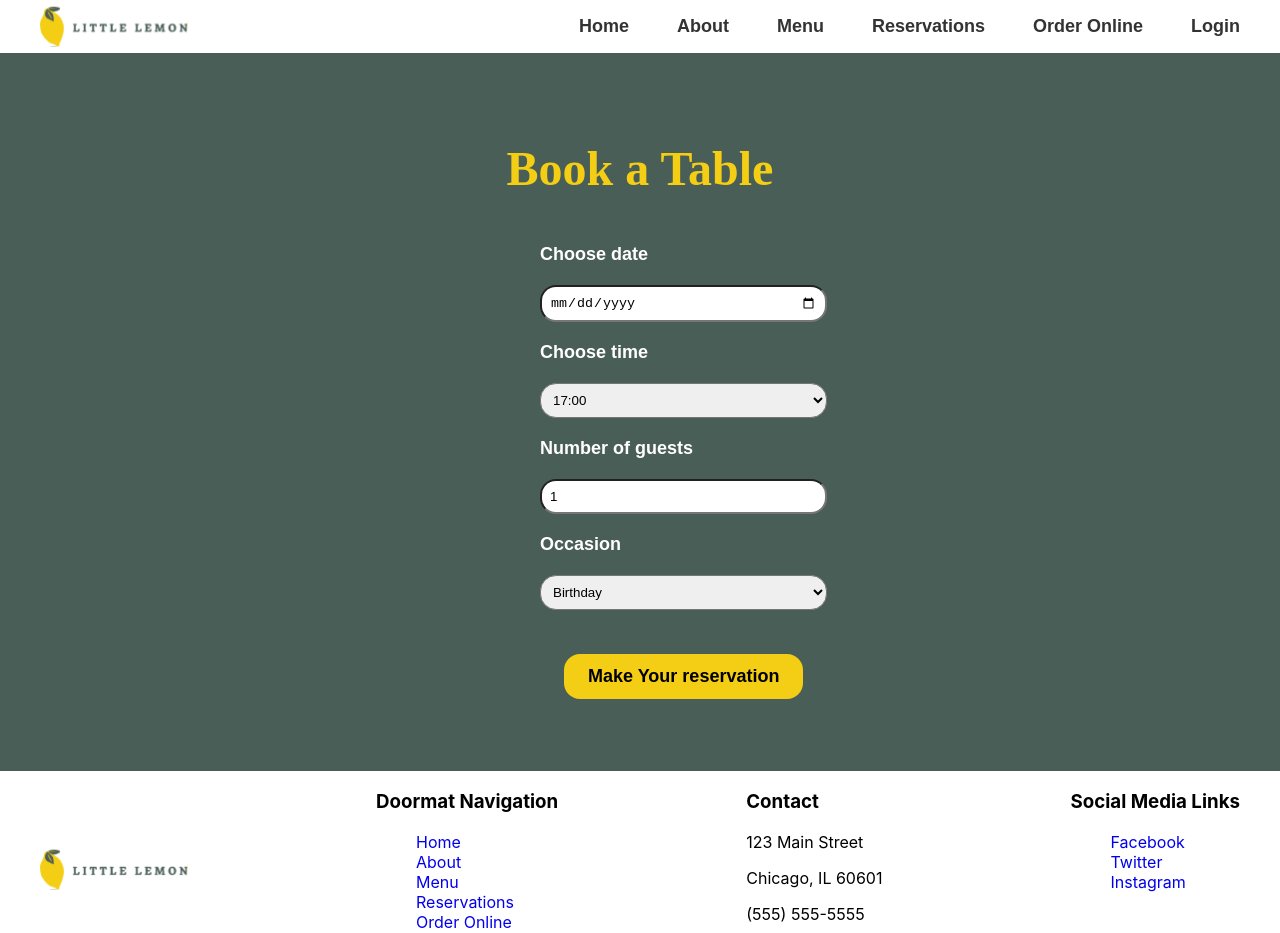
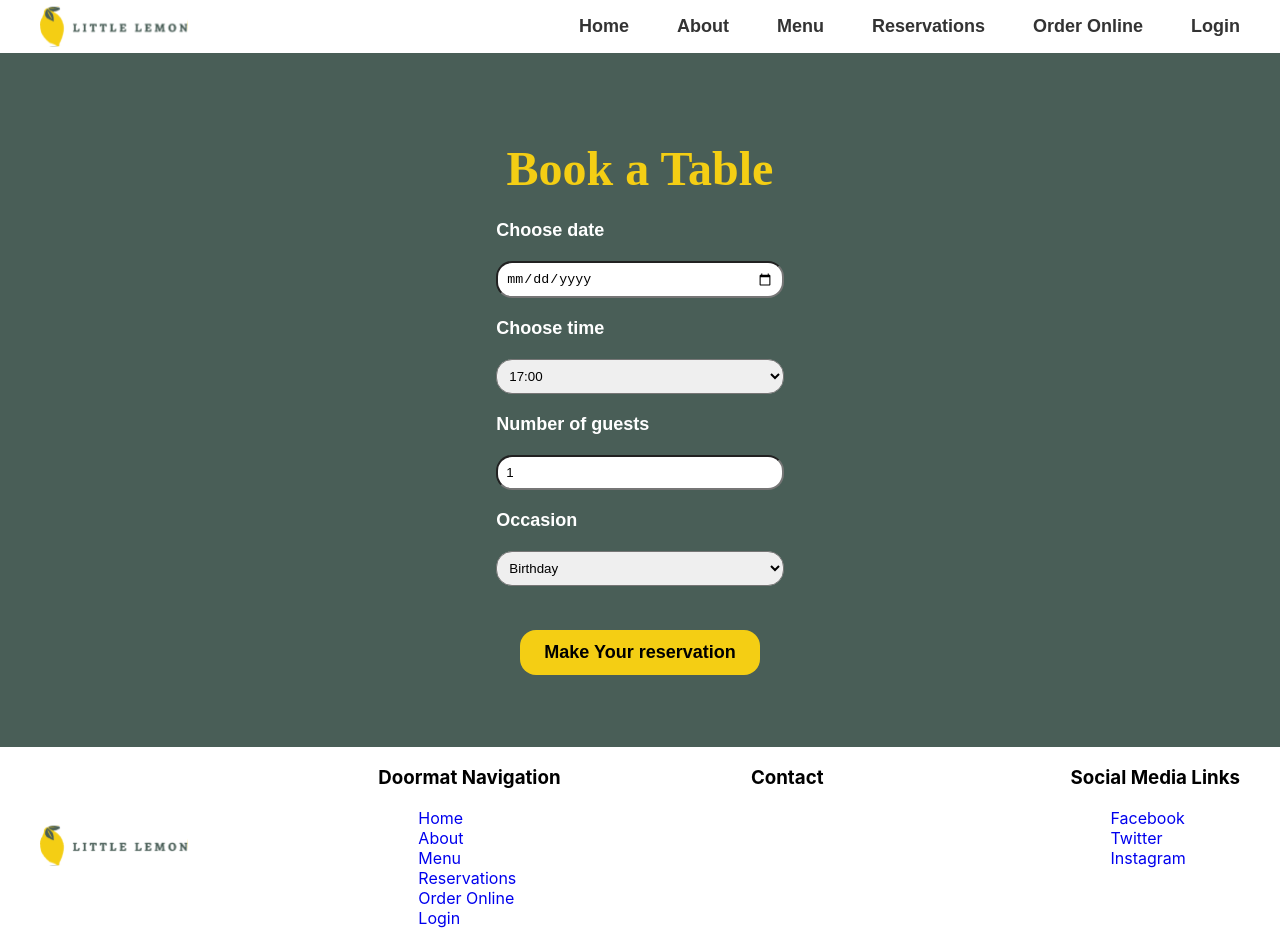
Before and after one commit to mertefeisawesome/meta-frontend-capstone, a React (Create React App) app: page /booking in a window 1280 px wide. Shown: the top 933 px of the page. Built offline with nearby package versions, Linux system fonts and the light colour scheme.

Commit message:
form visual alignment

```diff
--- a/src/styles/BookingForm.css
+++ b/src/styles/BookingForm.css
@@ -4,6 +4,11 @@
     font-weight: bold;
     color: #FFF;
     margin:auto;
+    display: flex;
+    flex-direction: column;
+    gap: 20px;
+    align-items: center;
+    justify-content: center;
 }
 
 input, select {
--- a/src/styles/BookingPage.css
+++ b/src/styles/BookingPage.css
@@ -18,7 +18,7 @@
     display: flex;
     flex-direction: column;
     align-items: center;
-    gap: 48px;
+    gap: 24px;
     justify-content: center;
 }
 
@@ -27,3 +27,10 @@
   font-size: 48px;
   color: #F4CE14;
 }
+
+p {
+  font-family: "karla", sans-serif;
+  font-size: 16px;
+  color: #FFF;
+  font-weight: normal;
+}
```
